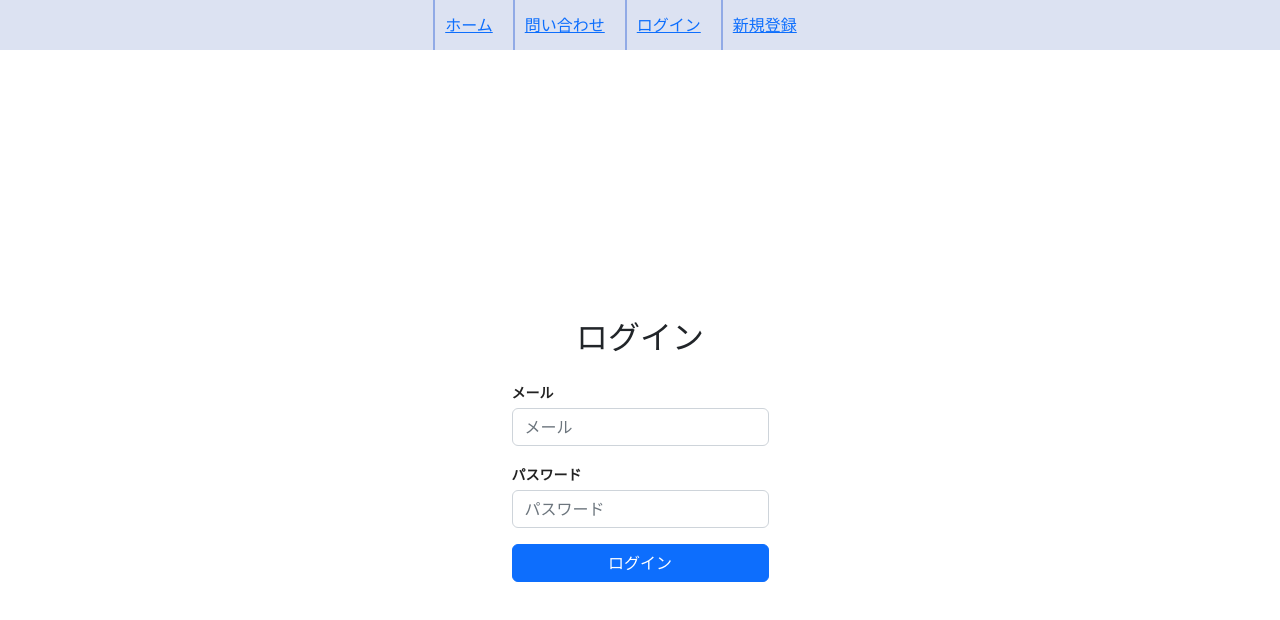
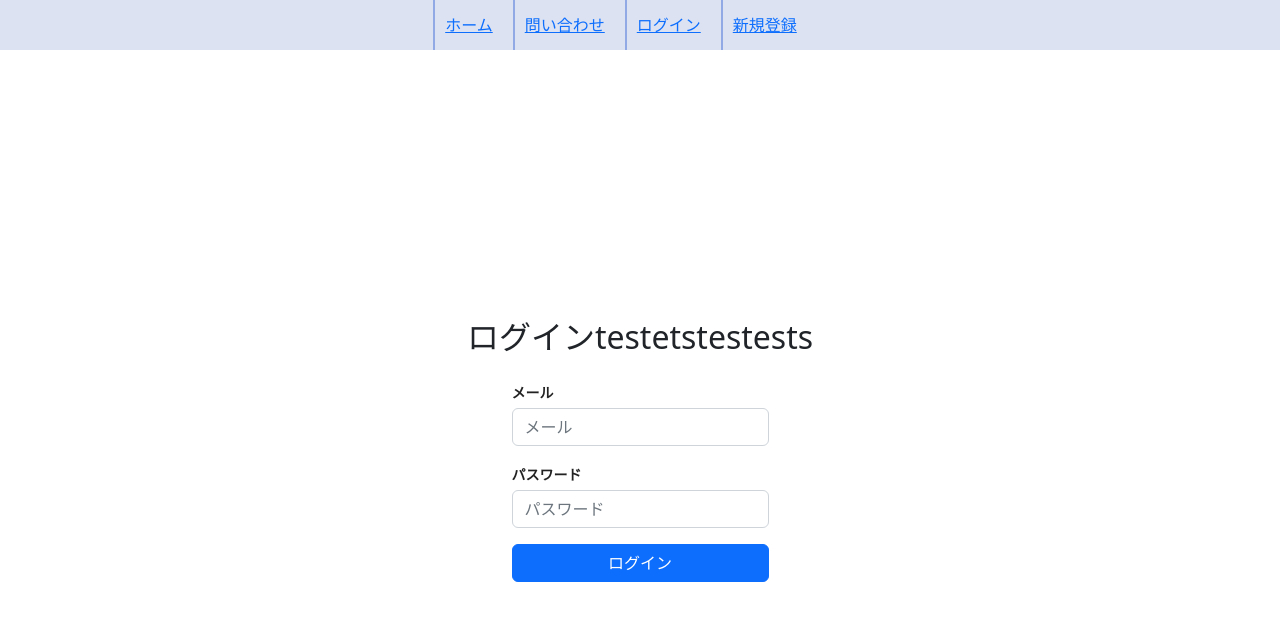
Before and after one commit to linchristiands/nginxreactdocker, a React (Create React App) app: page /login in a window 1280 px wide. Shown: the top 620 px of the page. Built offline with nearby package versions, Linux system fonts and the light colour scheme; no server answers.

Commit message:
test auto build

```diff
--- a/src/pages/Login.js
+++ b/src/pages/Login.js
@@ -79,7 +79,7 @@ const Login = () => {
       <div>
         <Header />
         <div className="flexCenter">
-          <h2>ログイン</h2>
+          <h2>ログインtestetstestests</h2>
           <div>
             <div className="form-group mt-3">
               <label>メール</label>
```
